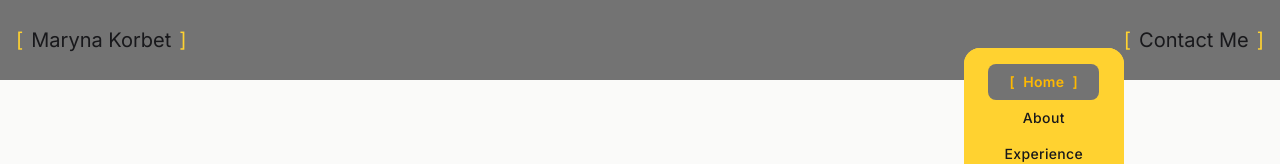
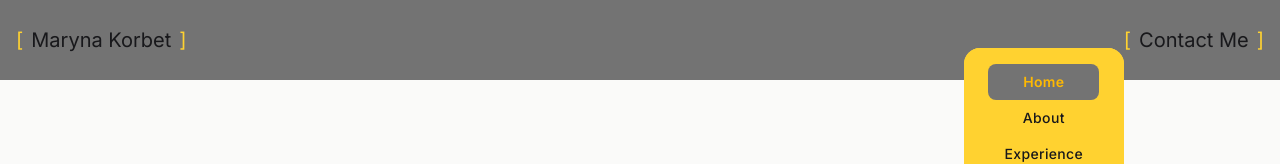
Before and after one commit to Maryna-Korbet/portfolio-maryna-korbet, a React (Vite) app in the folder maryna-korbet/: page / in a window 1280 px wide. Shown: the top 164 px of the page. Built offline with nearby package versions, Linux system fonts and the light colour scheme.

Commit message:
changed styles

```diff
--- a/maryna-korbet/src/components/Navbar.jsx
+++ b/maryna-korbet/src/components/Navbar.jsx
@@ -64,9 +64,7 @@ useEffect(() => {
                     ref={className === "nav-link active" ? lastActiveLink : null}
                     onClick={null}
                 >
-                    {className === 'nav-link active' ? <span className="mr-2">[</span> : null}
                     {label}
-                    {className === 'nav-link active' ? <span className="ml-2">]</span> : null}
                 </a>
             ))}
         </nav>
--- a/maryna-korbet/src/index.css
+++ b/maryna-korbet/src/index.css
@@ -42,7 +42,11 @@ body {
 }
 
 .nav-link {
-  @apply items-center px-4 tracking-wide transition-all duration-150 h-9 text-zinc-900 hover:font-extrabold;
+  @apply items-center px-4 tracking-wide transition-all duration-150 h-9 text-zinc-900;
+}
+
+.nav-link:hover {
+  @apply rounded-lg opacity-80 bg-neutral-400 text-zinc-900;
 }
 
 .nav-link.active {
```
